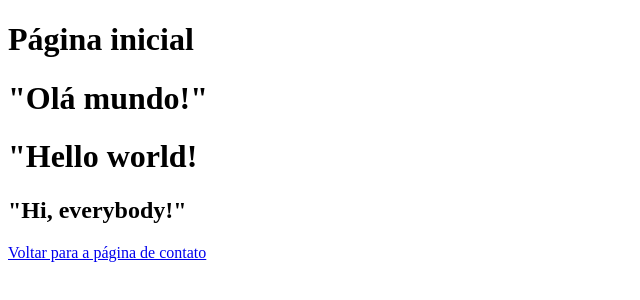
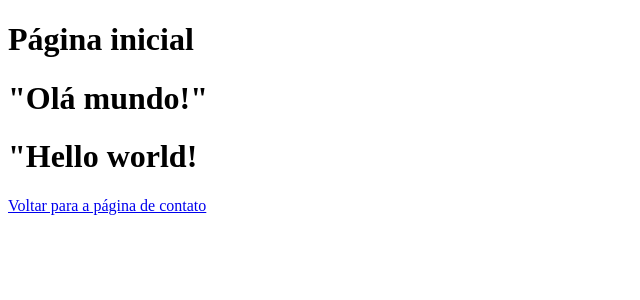
Before and after one commit to daviferrarez1999/aulaES, a plain HTML site: page index.html in a window 1280 px wide. Shown: the whole page, without its empty margins (0-640 px from the left). Drawn offline with Linux system fonts and the light colour scheme.

Commit message:
Alterações

```diff
--- a/index.html
+++ b/index.html
@@ -10,7 +10,4 @@
     <h1>Página inicial</h1>
     <h1>"Olá mundo!"</h1>
     <h1>"Hello world!</h1>
-    <h2>"Hi, everybody!"</h2>
     <a href="file:///C:/Users/davif/Downloads/gitdavi/contato.html">Voltar para a página de contato</a>
-</body>
-</html>
```
